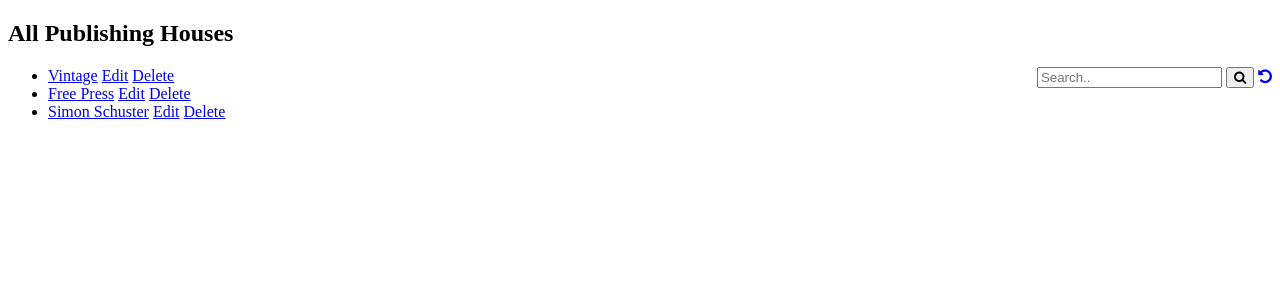
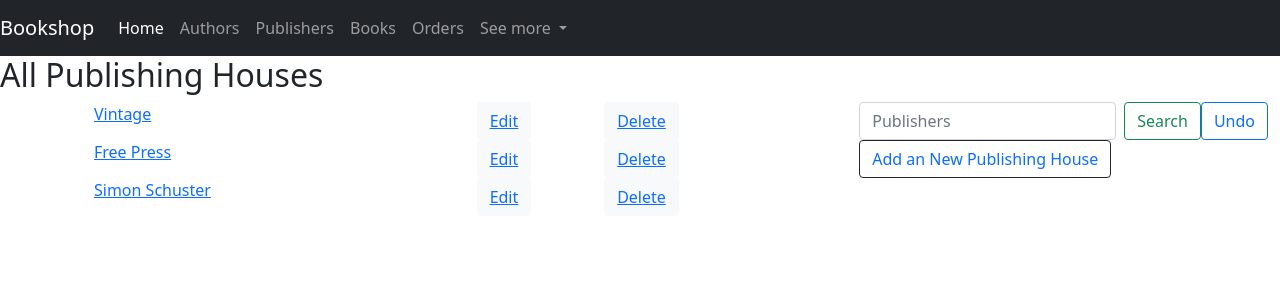
Before and after one commit to el-shes/django_bookshop, a Django app: page /publisher in a window 1280 px wide. Shown: the top 300 px of the page. Run offline with Django 4.2, Linux system fonts and the light colour scheme; data comes from the database, SQL or seed files in the repository.

Commit message:
publisher's templates updated

```diff
--- a/books/templates/publishers/publisher_list.html
+++ b/books/templates/publishers/publisher_list.html
@@ -1,30 +1,42 @@
-<!DOCTYPE html>
-<html lang="en">
-<head>
-    <meta charset="UTF-8">
-    <title>Publisher</title>
-    <link rel="stylesheet" href="https://cdnjs.cloudflare.com/ajax/libs/font-awesome/4.7.0/css/font-awesome.min.css">
-</head>
-<body>
+{% extends 'base.html' %}
+{% block title %}Publishers{% endblock %}
+{% block content %}
+
     <h2>All Publishing Houses</h2>
 
     <div style="float:right">
-    <form>
-        <input type="text" placeholder="Search.." name="search"
-                {% if search %} value="{{ search }}" {% endif %}>
-        <button type="submit"><i class="fa fa-search"></i></button>
-        <a href="{% url 'books:all_publishers' %}"><i class="fa fa-undo"></i></a>
+        <div class="container">
+            <form class="d-flex">
+                <input class="form-control me-2" type="text" placeholder="Publishers" name="search"
+                       aria-label="search" {% if search %} value="{{ search }}" {% endif %}>
+                <button class="btn btn-outline-success" type="submit">Search</button>
+                <button class="btn btn-outline-primary" type="button"><a href="{% url 'books:all_publishers' %}" style="text-decoration: none">Undo</a>
+                </button>
             </form>
         </div>
 
-<ul>
+    <div class="container">
+            <button type="button" class="btn btn-outline-dark"><a href="" style="text-decoration: none">Add an New Publishing House</a></button>
+        </div>
+    </div>
+
+    <div class="container">
+        <div class="row row-cols-3">
             {% for publisher in publisher_list %}
-        <li>
+                <div class="col-6">
                     <a href={% url 'books:publisher_detail' publisher.id %}>{{ publisher.publisher_name }}</a>
-            <a href={% url 'books:publisher_edit' publisher.id %}>Edit</a>
-            <a href={% url 'books:publisher_delete' publisher.id %}>Delete</a>
-        </li>
+                </div>
+                <div class="col col-lg-2">
+                    <button type="button" class="btn btn-light"><a href={% url 'books:publisher_edit' publisher.id %}>Edit</a>
+                    </button>
+                </div>
+                <div class="col col-lg-2">
+                    <button type="button" class="btn btn-light"><a href={% url 'books:publisher_delete' publisher.id %}>Delete</a></button>
+                </div>
+            {% empty %}
+                <li>No Publishing houses yet.</li>
             {% endfor %}
-</ul>
-</body>
-</html>
+        </div>
+    </div>
+
+{% endblock %}
--- a/books/views.py
+++ b/books/views.py
@@ -126,6 +126,11 @@ class PublisherDetailView(DetailView):
     model = Publisher
     template_name = 'publishers/publisher_detail.html'
 
+    def get_context_data(self, **kwargs):
+        context = super(PublisherDetailView, self).get_context_data(**kwargs)
+        context['author_names'] = Book.objects.get(publisher_id=kwargs['object'].id).book_author.values()
+        return context
+
 
 class EditPublisherView(UpdateView):
     model = Publisher
--- a/login_registration/templates/base_navbar.html
+++ b/login_registration/templates/base_navbar.html
@@ -11,6 +11,7 @@
                 <a class="nav-item nav-link active" href="{% url 'books:books_home' %}">Home<span
                         class="sr-only"></span></a>
                 <a class="nav-item nav-link" href="{% url 'books:all_authors' %}">Authors</a>
+                <a class="nav-item nav-link" href="{% url 'books:all_publishers' %}">Publishers</a>
                 <a class="nav-item nav-link" href="{% url 'books:all_books' %}">Books</a>
                 <a class="nav-item nav-link" href="{% url 'orders:all_orders' %}">Orders</a>
                 <li class="nav-item dropdown">
```
Also changed, not shown: books/templates/publishers/publisher_detail.html (+35 -20 lines). Lines whose indentation alone changed are shown as unchanged.
